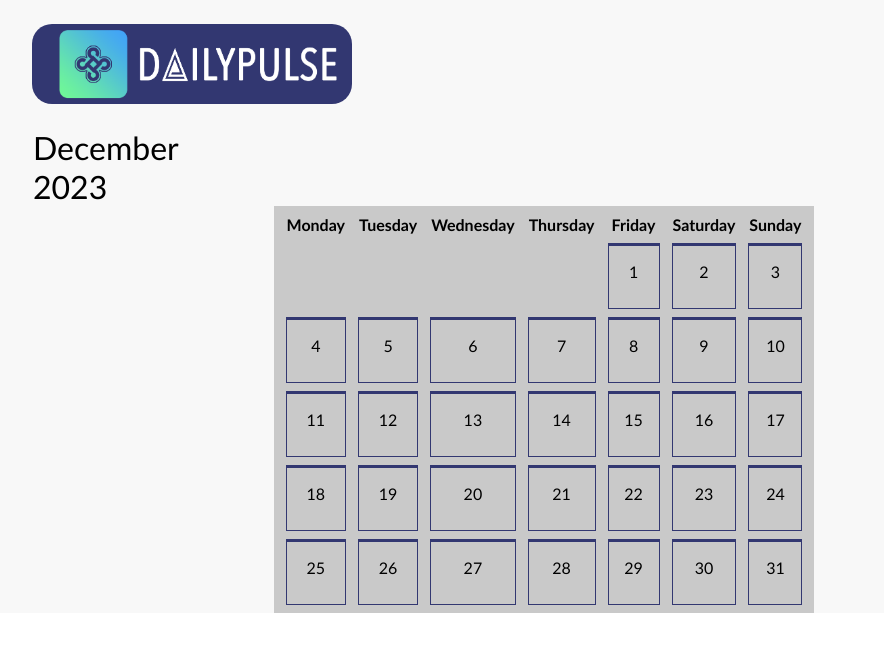
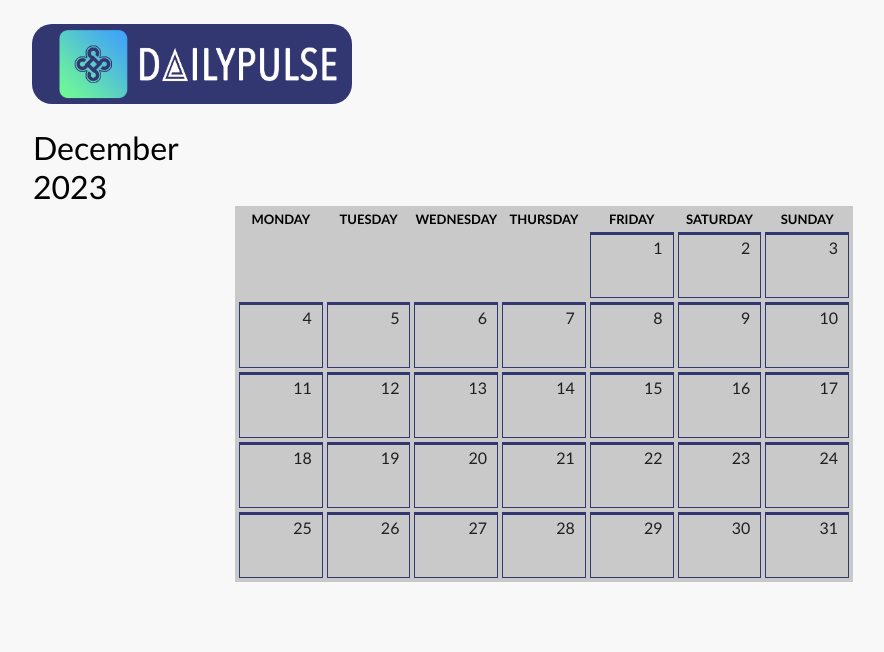
Before and after one commit to guqoliveira28/dailypulse, a React (Create React App) app: page / in a window 1280 px wide. Shown: the top 652 px of the page, without its empty margins (96-980 px from the left). Built offline with nearby package versions, Linux system fonts and the light colour scheme.

Commit message:
Styles improvements

```diff
--- a/src/App.scss
+++ b/src/App.scss
@@ -1,4 +1,19 @@
 @import "./variables.scss";
+
+html {
+  height: 100%;
+  width: 100%;
+
+  body {
+    height: 100%;
+    width: 100%;
+  }
+}
+
+#root {
+  height: 100%;
+  width: 100%;
+}
 
 .app {
   text-align: center;
--- a/src/components/Calendar.scss
+++ b/src/components/Calendar.scss
@@ -1,4 +1,8 @@
 @import "../variables.scss";
+
+$number-of-columns: 7;
+$table-cell-witdh: calc(100% / $number-of-columns);
+$table-cell-height: 8vh;
 
 .calendar {
   min-width: 80vw;
@@ -14,21 +18,29 @@
   }
 
   table {
-    border-spacing: 1vw 1vh;
+    border-spacing: 4px;
     background-color: $lightgrey;
     margin: auto;
     border-radius: 0;
+    max-width: 80%;
 
     tr {
+      th {
+        font-family: $defaultFont;
+        font-size: small;
+        text-transform: uppercase;
+      }
+
       td {
-        height: 8vh;
-        width: 50px;
+        height: $table-cell-height;
+        width: $table-cell-witdh;
         border: solid 1px $darkblue;
         border-radius: 0;
         vertical-align: top;
         overflow: hidden;
         padding: 0;
         cursor: pointer;
+        position: relative;
 
         .cell-head {
           height: 2px;
@@ -57,6 +69,15 @@
             height: 1vh;
           }
         }
+
+        p {
+          position: absolute;
+          top: 0;
+          right: 0;
+          padding: 5px 10px;
+          margin: 0;
+          color: $dark;
+        }
       }
     }
   }
```
